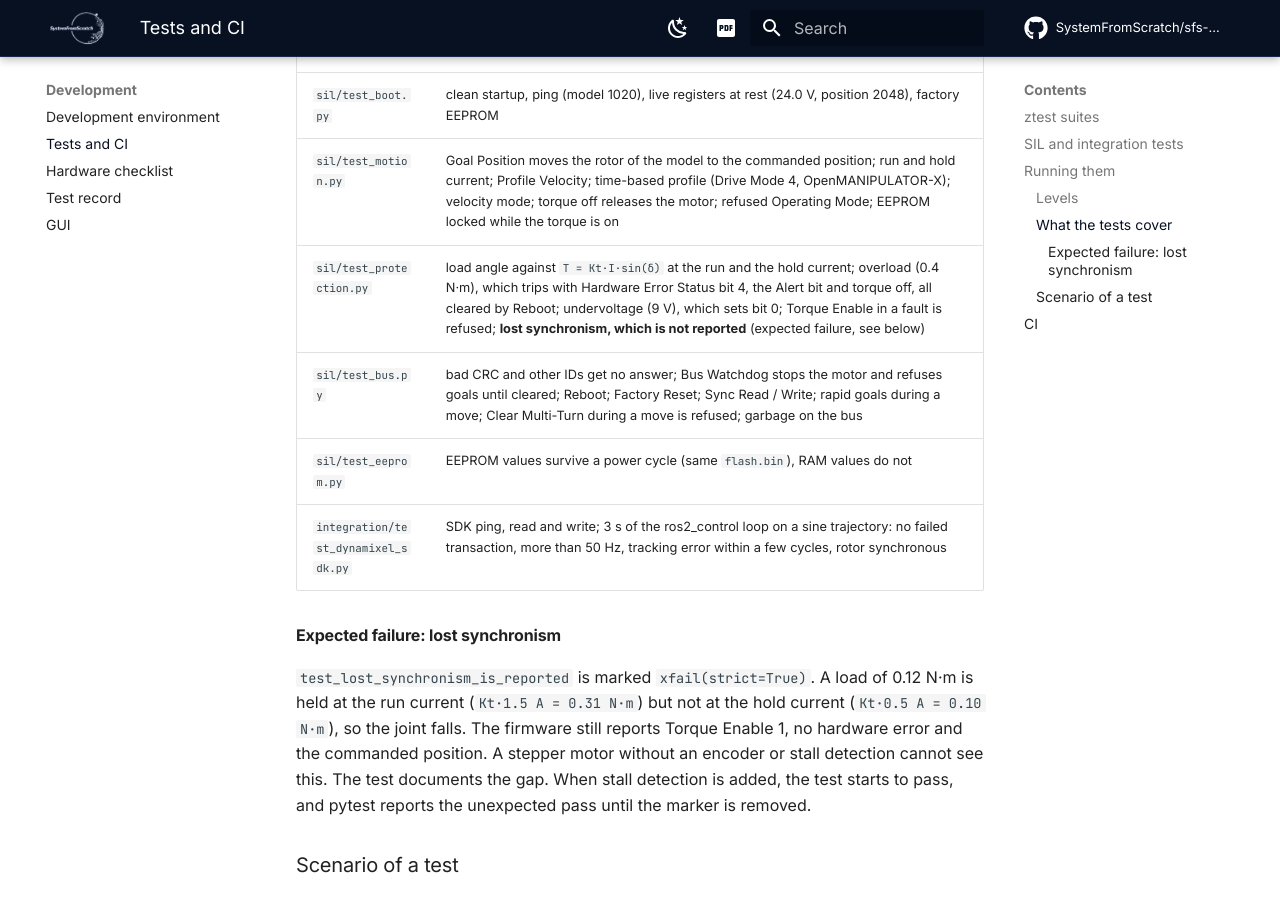
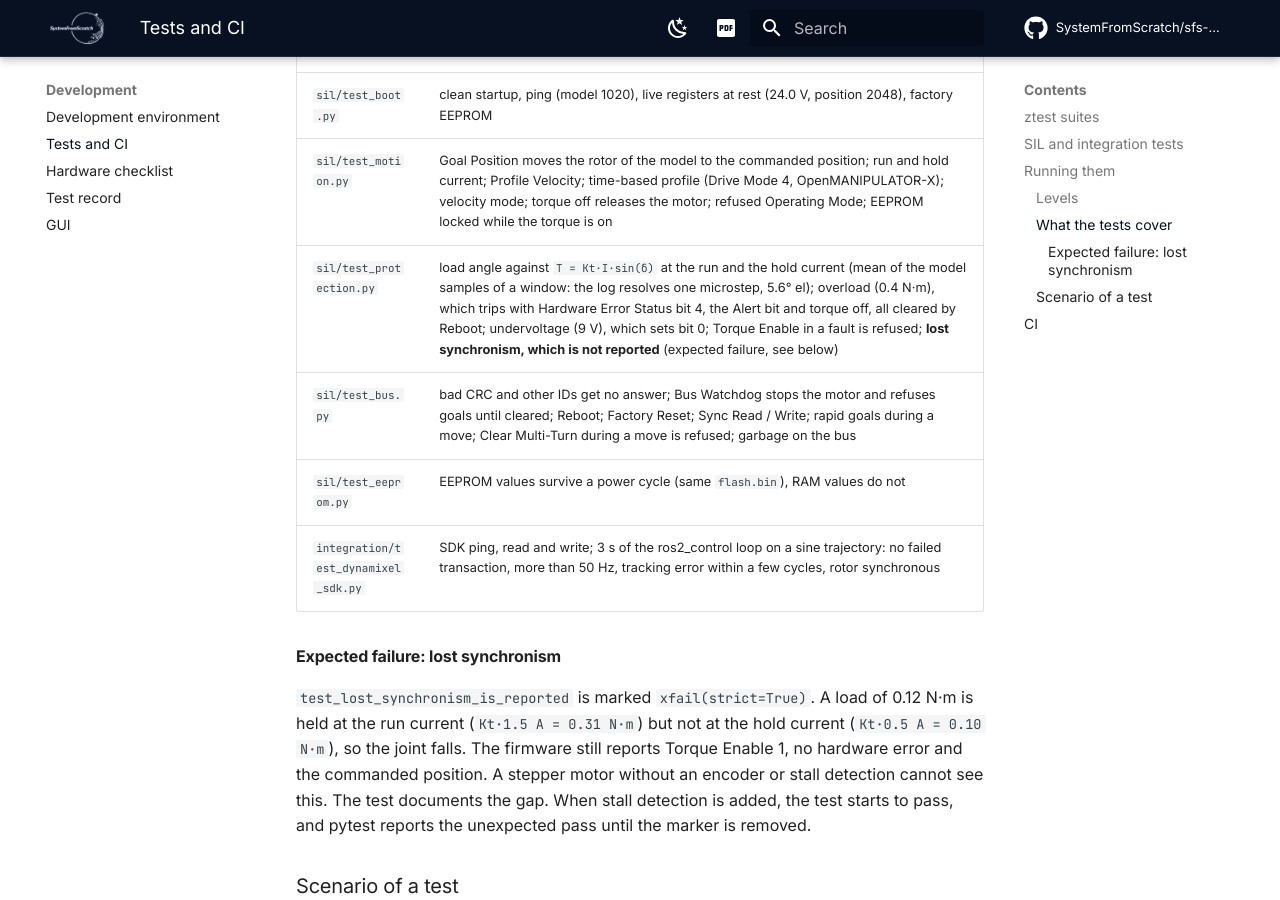
Before and after one commit to SystemFromScratch/sfs-doppelstep, an MkDocs documentation site: the page built from docs/testing.md, in a window 1280 px wide and 900 px high, scrolled down 2774 px. Built offline with MkDocs 1.6.1 and Material for MkDocs 9.7.7, drawn with Linux system fonts in a browser that asks for light colours; comment, search, counter and statistics services are not loaded.

Commit message:
test: average the load angle of the SIL test over a window
The release pipeline failed on test_load_angle_follows_the_torque_equation
(45 instead of 50 +- 4 deg el) while CI passed on the same commit and
image. The model log gives the lag in whole microsteps (5.6 deg el), and
the rotor of the model vibrates by a fraction of one at rest, so a single
sample can be one microstep off. The test now takes the mean of the
samples of a window in firmware time, at the run and the hold current.

Signed-off-by: Anton Vynohradov <avynohradov@systemfromscratch.com>

```diff
--- a/docs/testing.md
+++ b/docs/testing.md
@@ -76,7 +76,7 @@ the ngspice benches.
 |---|---|
 | `sil/test_boot.py` | clean startup, ping (model 1020), live registers at rest (24.0 V, position 2048), factory EEPROM |
 | `sil/test_motion.py` | Goal Position moves the rotor of the model to the commanded position; run and hold current; Profile Velocity; time-based profile (Drive Mode 4, OpenMANIPULATOR-X); velocity mode; torque off releases the motor; refused Operating Mode; EEPROM locked while the torque is on |
-| `sil/test_protection.py` | load angle against `T = Kt·I·sin(δ)` at the run and the hold current; overload (0.4 N·m), which trips with Hardware Error Status bit 4, the Alert bit and torque off, all cleared by Reboot; undervoltage (9 V), which sets bit 0; Torque Enable in a fault is refused; **lost synchronism, which is not reported** (expected failure, see below) |
+| `sil/test_protection.py` | load angle against `T = Kt·I·sin(δ)` at the run and the hold current (mean of the model samples of a window: the log resolves one microstep, 5.6° el); overload (0.4 N·m), which trips with Hardware Error Status bit 4, the Alert bit and torque off, all cleared by Reboot; undervoltage (9 V), which sets bit 0; Torque Enable in a fault is refused; **lost synchronism, which is not reported** (expected failure, see below) |
 | `sil/test_bus.py` | bad CRC and other IDs get no answer; Bus Watchdog stops the motor and refuses goals until cleared; Reboot; Factory Reset; Sync Read / Write; rapid goals during a move; Clear Multi-Turn during a move is refused; garbage on the bus |
 | `sil/test_eeprom.py` | EEPROM values survive a power cycle (same `flash.bin`), RAM values do not |
 | `integration/test_dynamixel_sdk.py` | SDK ping, read and write; 3 s of the ros2_control loop on a sine trajectory: no failed transaction, more than 50 Hz, tracking error within a few cycles, rotor synchronous |
```
Also changed, not shown: docs/test-record.md (+1 -0 lines), 1 other file.
